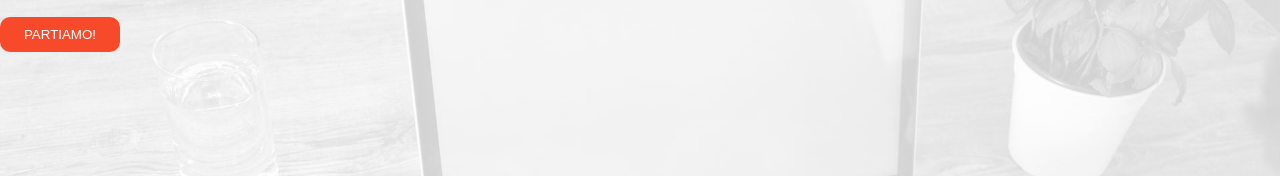
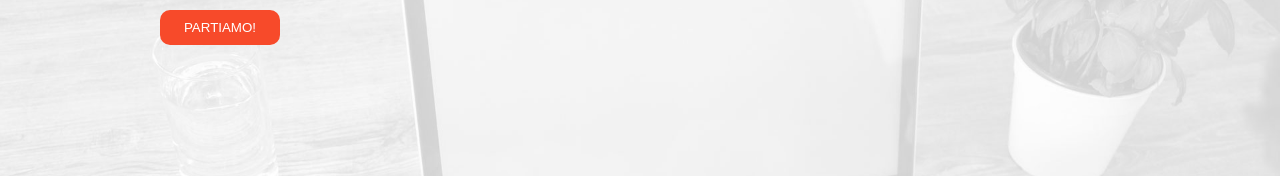
Before and after one commit to AntonioAlbano1/U1-D5, a plain HTML site: page index.html/index.html in a window 1280 px wide. Shown: the part 266-445 px from the top of the page. Drawn offline with nearby package versions, Linux system fonts and the light colour scheme.

Commit message:
Ultimo commit

```diff
--- a/index.html/style.css
+++ b/index.html/style.css
@@ -63,6 +63,8 @@ body {
     border-radius: 10px;
     padding: 10px;
     min-width: 120px;
+    display: block;
+    margin-left: 160px;
 }
 
 .contenuto2 {
```
